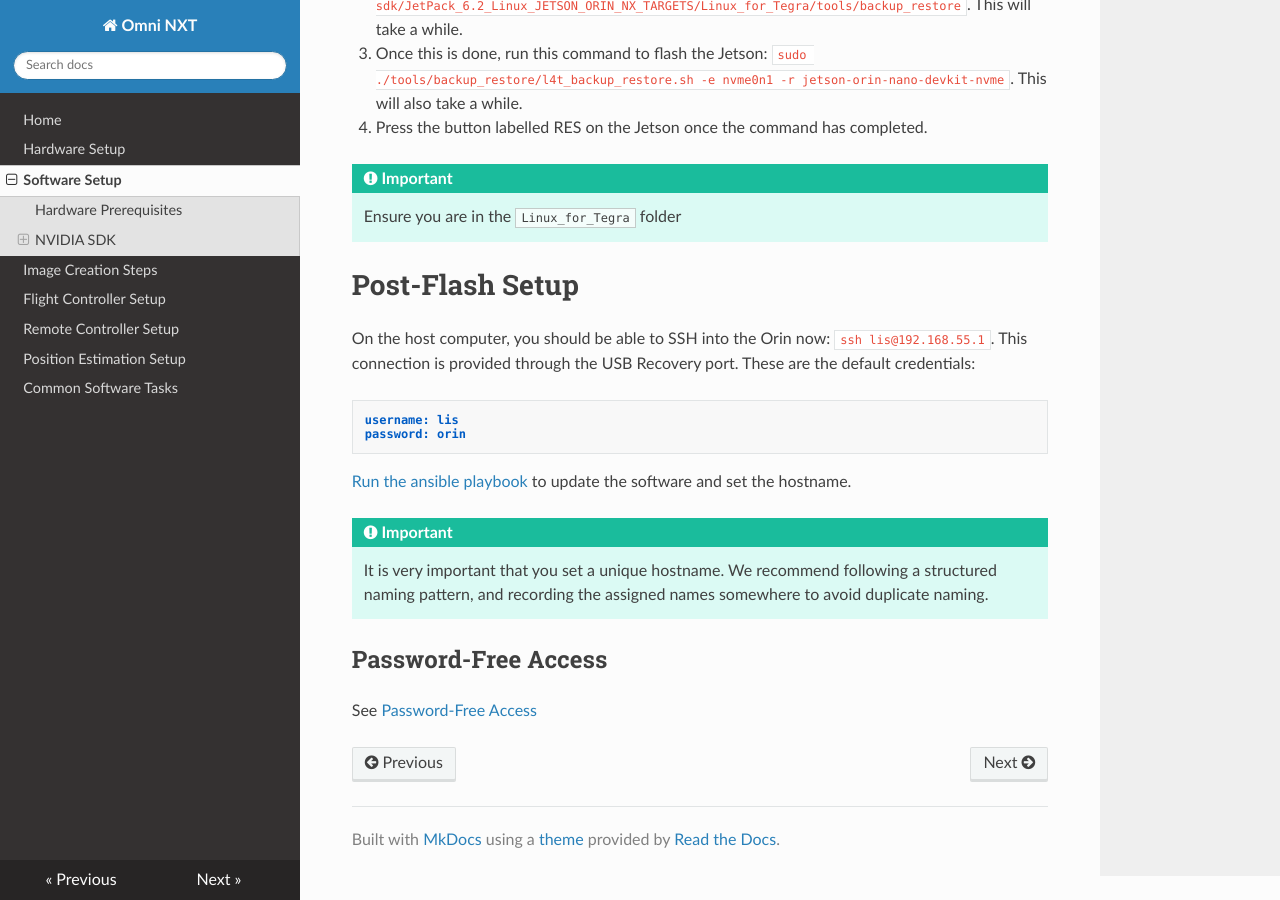
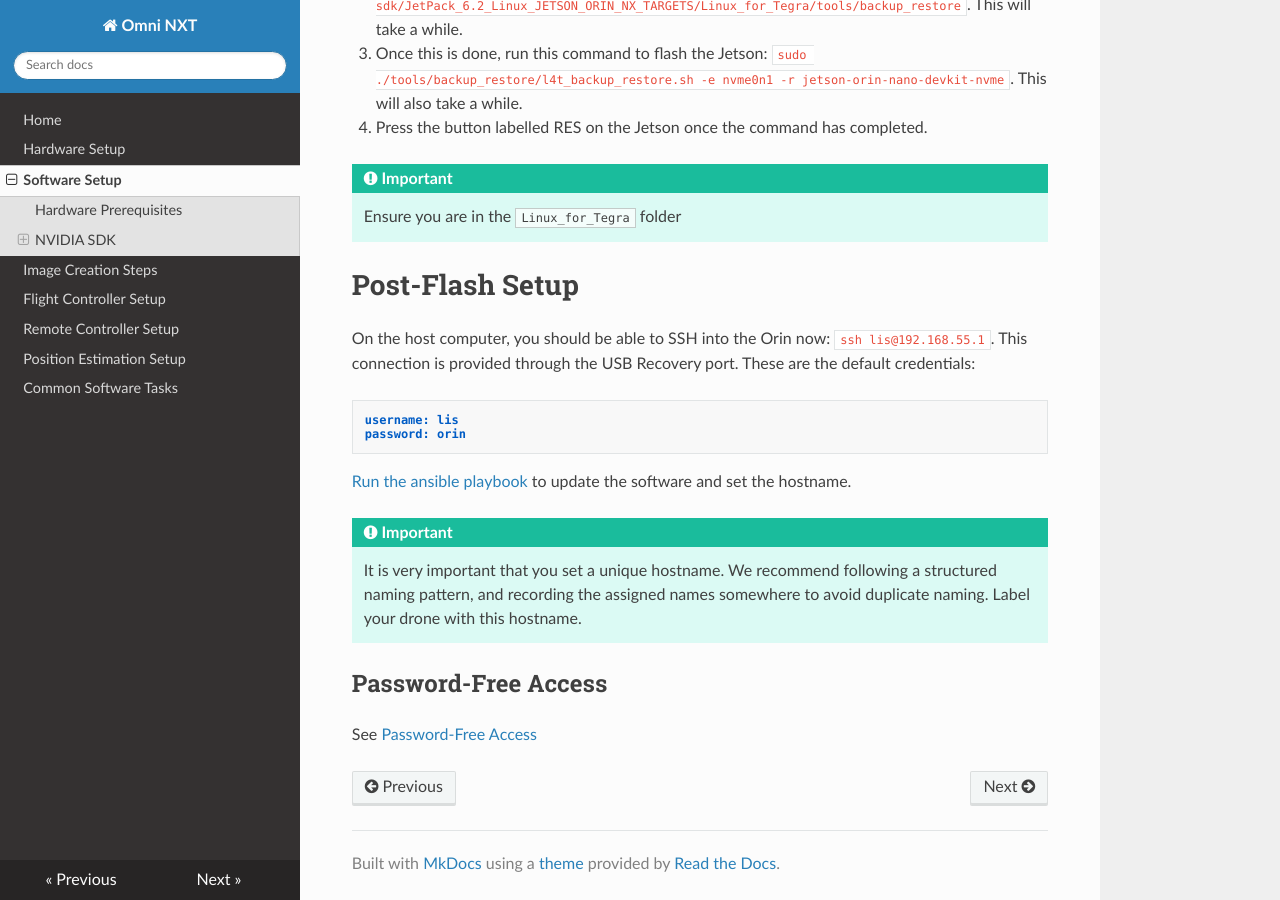
Before and after one commit to lis-epfl/swarm-nxt, an MkDocs documentation site: the page built from docs/software-setup.md, in a window 1280 px wide and 900 px high, scrolled down 1249 px. Built offline with MkDocs 1.6.1, drawn with Linux system fonts in a browser that asks for light colours; nearby versions of some CDN libraries.

Commit message:
some minor updates

```diff
--- a/docs/software-setup.md
+++ b/docs/software-setup.md
@@ -58,7 +58,7 @@ password: orin
 [Run the ansible playbook](image-creation.md#run-ansible-playbook) to update the software and set the hostname.
 
 !!! important
-    It is very important that you set a unique hostname. We recommend following a structured naming pattern, and recording the assigned names somewhere to avoid duplicate naming.
+    It is very important that you set a unique hostname. We recommend following a structured naming pattern, and recording the assigned names somewhere to avoid duplicate naming. Label your drone with this hostname.
 
 ## Password-Free Access
 
```
Also changed, not shown: 1 other file.
